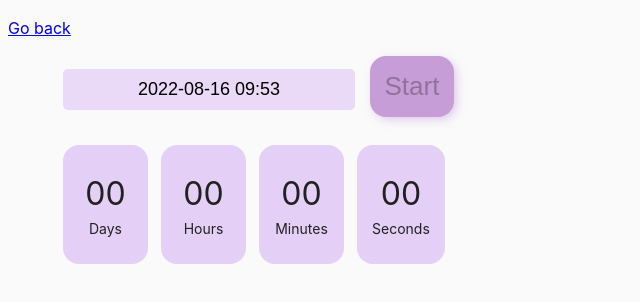
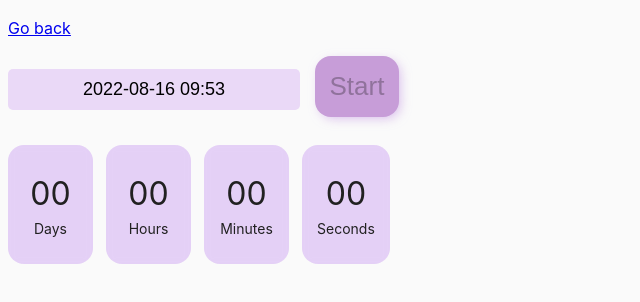
Before and after one commit to TetianaMartyniuk/goit-js-hw-09, a website built with Parcel: page src/02-timer.html in a window 1280 px wide. Shown: the whole page, without its empty margins (0-640 px from the left). Built offline with nearby package versions, Linux system fonts and the light colour scheme.

Commit message:
fix styles

```diff
--- a/src/css/common.css
+++ b/src/css/common.css
@@ -10,6 +10,7 @@ body {
   background-color: #fafafa;
   color: #212121;
   line-height: 1.5;
+  /* padding: 20px; */
 }
 
 img {
@@ -18,7 +19,7 @@ img {
 }
 
 input {
-  margin-left: 55px;
+  /* margin-left: 55px; */
   margin-bottom: 35px;
   padding: 10px 30px;
   border: none;
@@ -39,7 +40,7 @@ button {
 }
 .timer {
   display: flex;
-  margin-left: 55px;
+  /* margin-left: 55px; */
 }
 
 .field {
```
